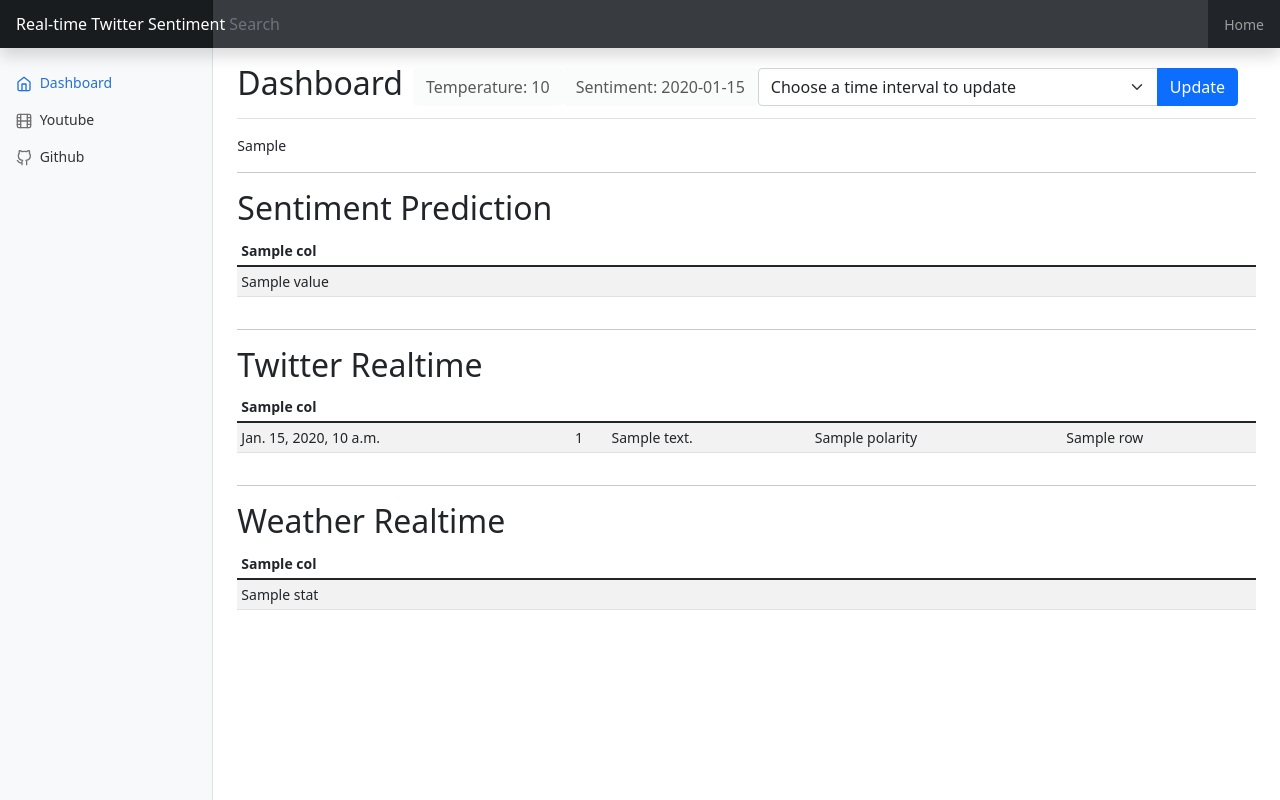
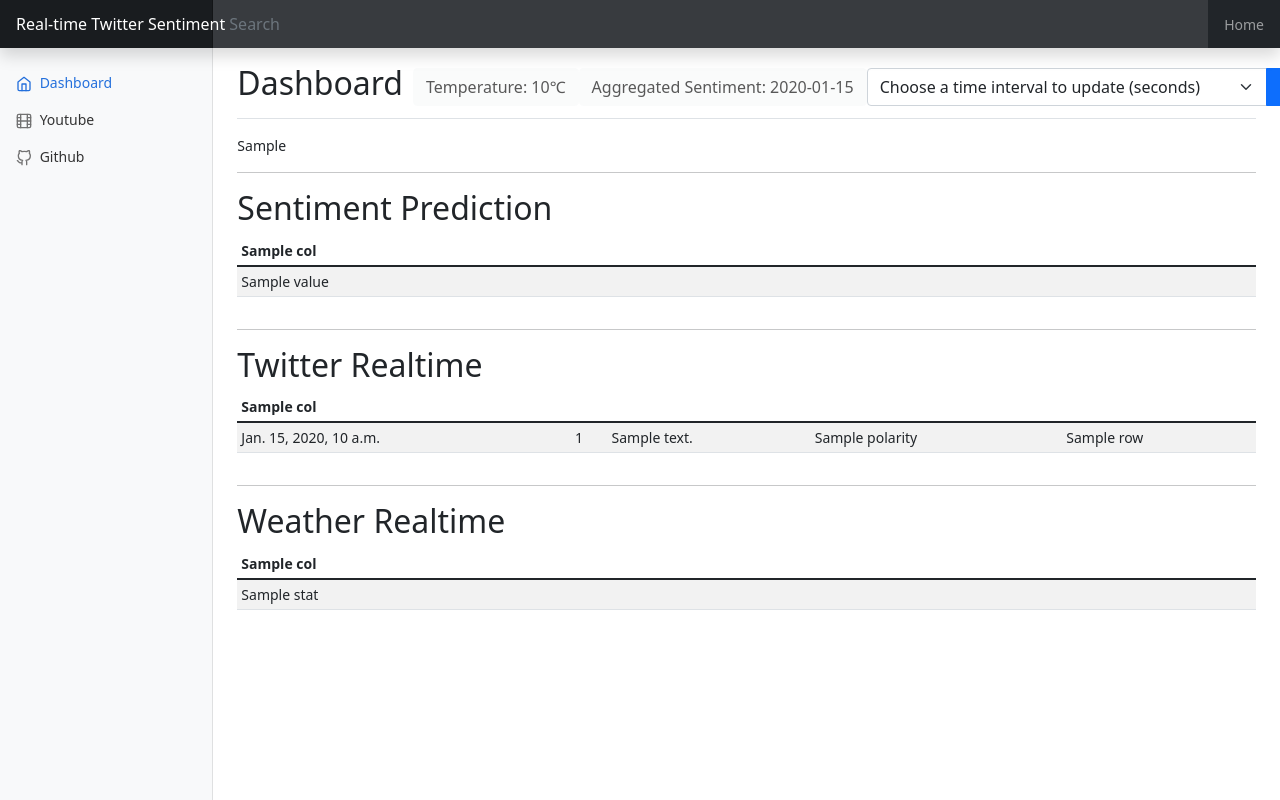
Before and after one commit to Sapphirine/202112-49-Quantifying-Correlation-between-Weather-and-Tweet-Sentiment, a Django app: template display/templates/display/dashboard.html in a window 1280 px wide; the page is wider, and only the part inside the window is pictured. Run offline with Django 3.2, Linux system fonts and the light colour scheme; the template is opened without the code that fills it: most values are stand-ins (such as "Sample title", 1, 10 or a date in 2020); some libraries are stand-ins or nearby versions.

Commit message:
Added units

```diff
--- a/display/templates/display/dashboard.html
+++ b/display/templates/display/dashboard.html
@@ -136,12 +136,12 @@
                 </div>
                 <div class="col-auto">
                     <button class="btn btn-light disabled">
-                        Temperature: {{ temperature }}
+                        Temperature: {{ temperature }}&#8451;
                     </button>
                 </div>
                 <div class="col-auto">
                     <button class="btn btn-light disabled">
-                        Sentiment: {{ sentiment }}
+                        Aggregated Sentiment: {{ sentiment }}
                     </button>
                 </div>
                 <div class="col-auto">
@@ -152,13 +152,16 @@
                                     id="dropdown"
                                     aria-label="Example select with button addon"
                                     name="twitter_time_interval" style="width: 400px;">
-                                <option selected>Choose a time interval to update</option>
+                                <option selected>Choose a time interval to update (seconds)</option>
                                 <option value="10">10</option>
                                 <option value="20">20</option>
                                 <option value="30">30</option>
                                 <option value="40">40</option>
                                 <option value="50">50</option>
                                 <option value="60">60</option>
+                                <option value="120">120</option>
+                                <option value="180">180</option>
+                                <option value="600">600</option>
                             </select>
                             <button class="btn btn-primary"
                                     id="update_button"
```
Also changed, not shown: 1 other file.
